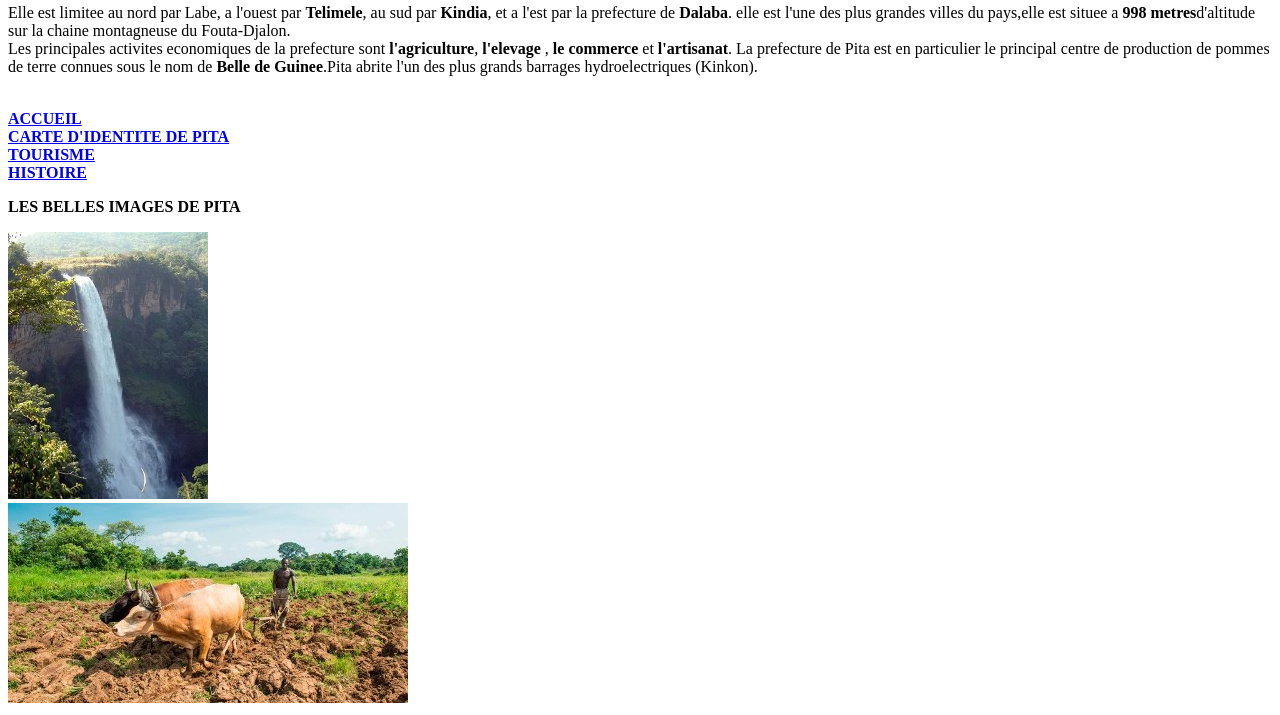
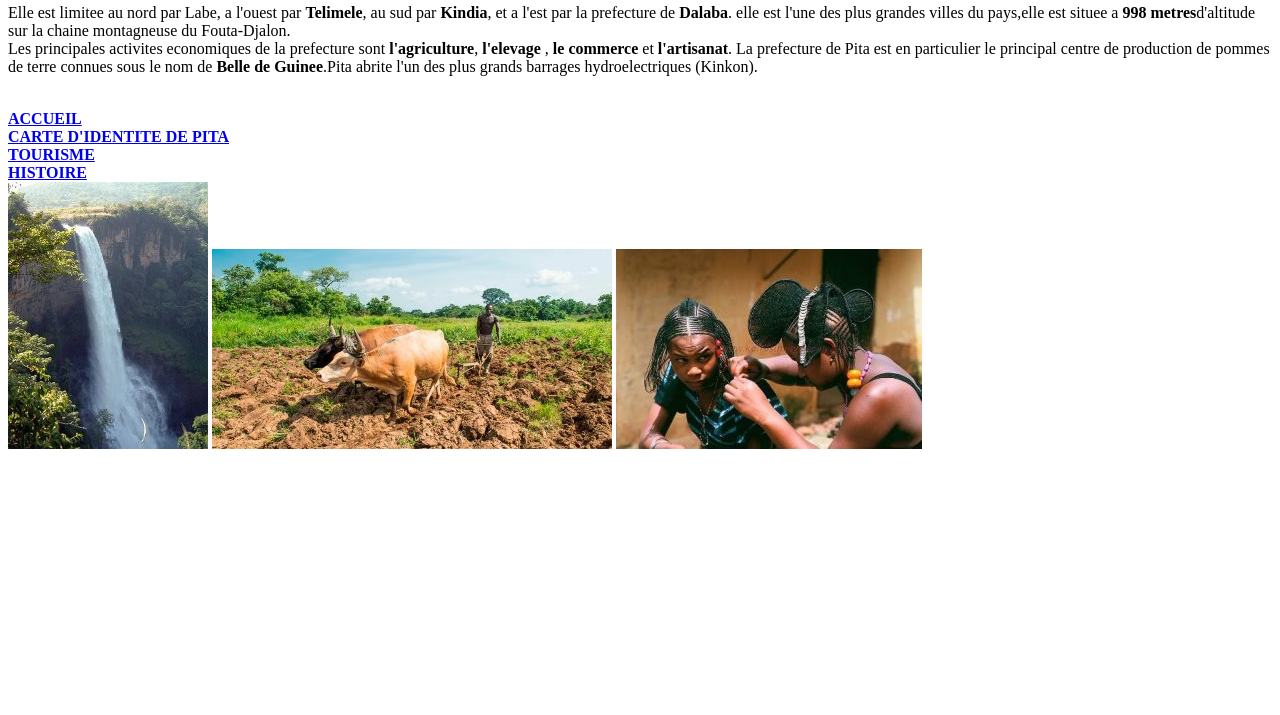
Before and after one commit to dijakane/dijakane.github.io, a plain HTML site: page index.html in a window 1280 px wide. Shown: the part 112-827 px from the top of the page. After the commit the page ends 800 px from the top, so only its background shows below. Drawn offline with Linux system fonts and the light colour scheme.

Commit message:
correction des pages

```diff
--- a/index.html
+++ b/index.html
@@ -23,14 +23,16 @@ Les principales activites economiques de la prefecture sont <strong>l'agricultur
 <a href="https://fr.wikipedia.org/wiki/Pita_(Guin%C3%A9e)"><strong>HISTOIRE</strong></a>
 <br/>
 
-		<p><strong>LES BELLES IMAGES DE PITA</strong></p>
 	<img src="./photo/kinkon_timbi.jpg"
         alt="KINKON"
-        title="CHUTE KINKON"/><br/>
+        title="CHUTE KINKON"/>
 
 	<img src="./photo/avare_elevage_source_Jeune_Afrique.jpg"
         alt="Kambadaga"
-        title="CHUTE Kambadaga"/><br/>
+        title="CHUTE Kambadaga"/>
 
+<img src="./photo/femme_peulh_de_pita.jpg"
+        alt="Femme Peulh"
+        title="Femme Peulh"/>
   </body>
 </html>
```
Also changed, not shown: carte-d-identite-de-pita.html.html (renamed from carte-d-identite-de-PITA.html).
